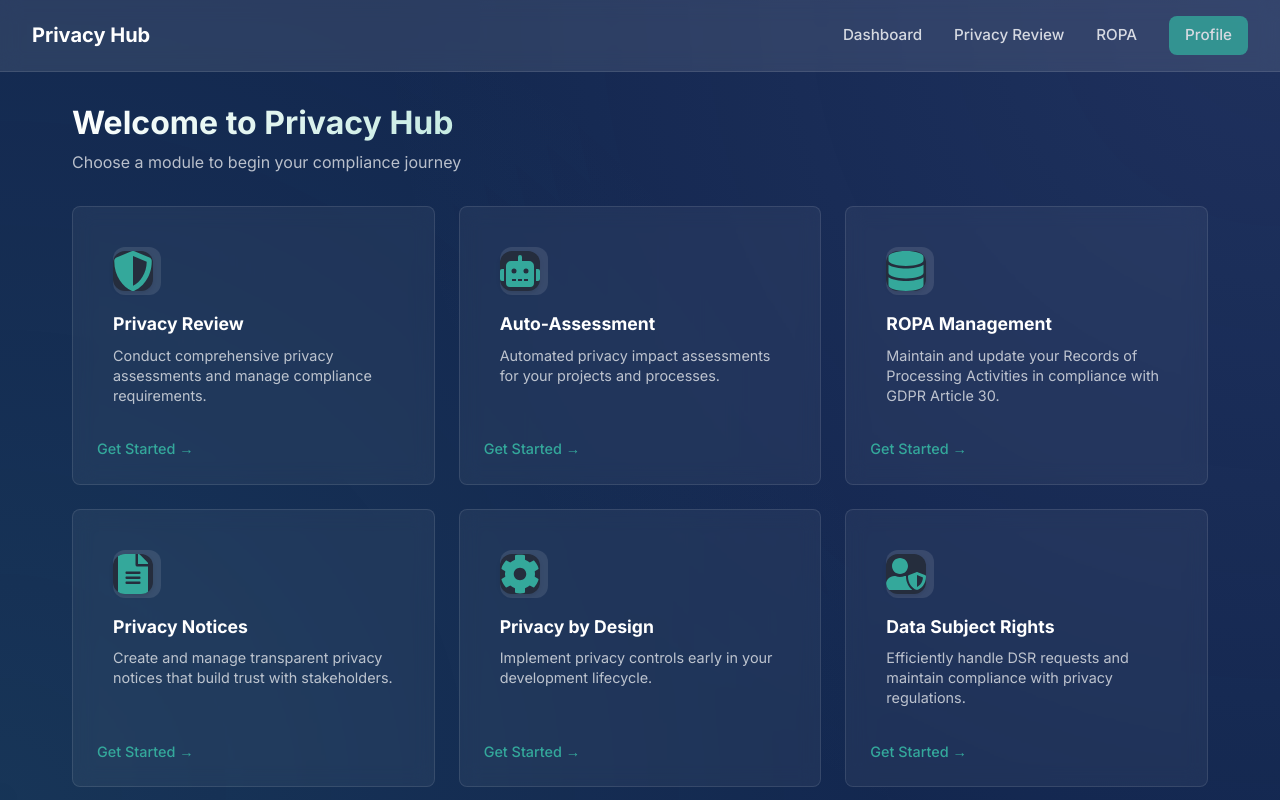
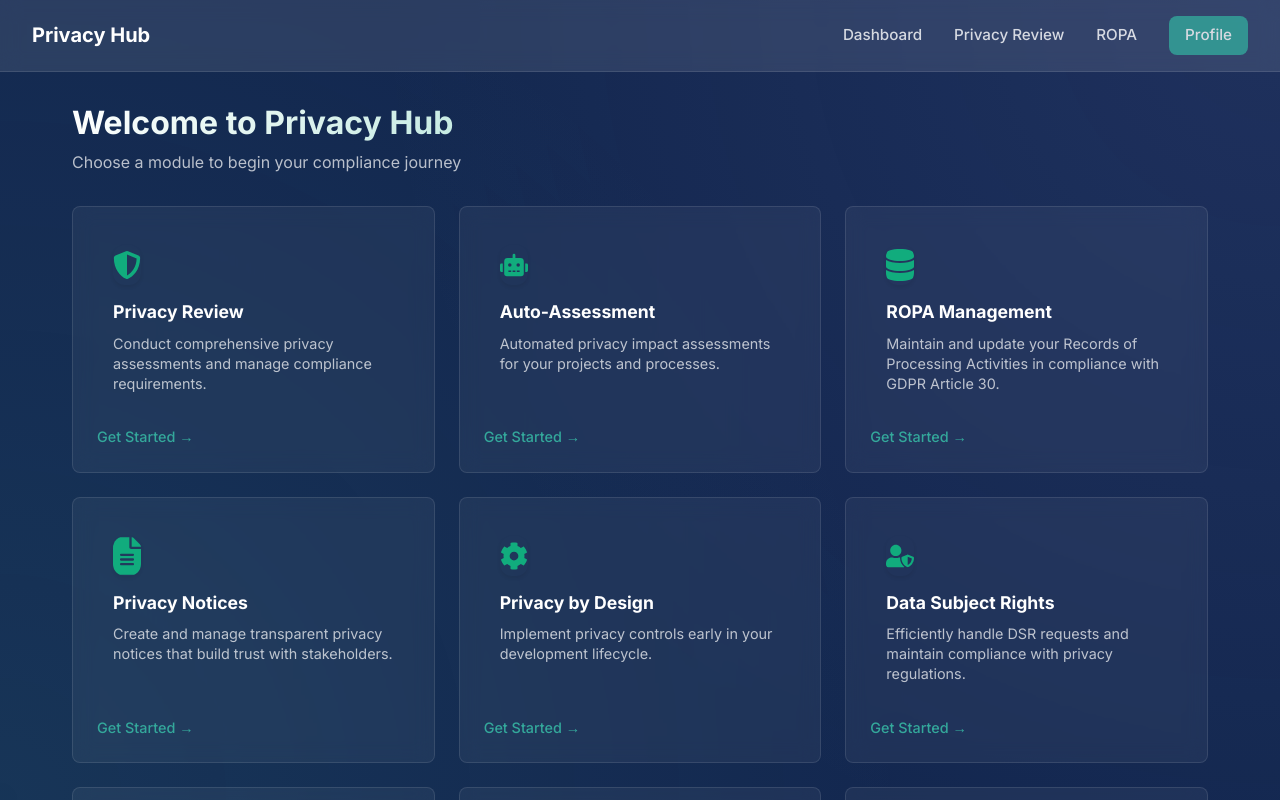
Before and after one commit to aigapriv/privacy-hub-demo, a React (Vite) app: page /components in a window 1280 px wide. Built offline with nearby package versions, Linux system fonts and the light colour scheme.

Commit message:
feat: updated components icons and landing page works correctly

```diff
--- a/src/pages/LandingPage.jsx
+++ b/src/pages/LandingPage.jsx
@@ -2,7 +2,10 @@ import React from 'react';
 import { Link } from 'react-router-dom';
 import '../styles/LandingPage.css';
 
+console.log('LandingPage component is loading');
+
 const LandingPage = () => {
+  console.log('LandingPage is rendering');
   return (
     <div className="page">
       <div className="background-effects">
--- a/src/styles/ComponentsPage.css
+++ b/src/styles/ComponentsPage.css
@@ -126,17 +126,33 @@ body, html {
   display: flex;
   align-items: center;
   justify-content: center;
-  width: 48px;
-  height: 48px;
-  background: rgba(255, 255, 255, 0.1);
+  width: 36px;
+  height: 36px;
   border-radius: 12px;
+  background: transparent;
   margin-bottom: 1rem;
-  transition: all 0.3s ease;
+  transition: all 0.2s ease;
 }
 
 .card-icon {
-  font-size: 24px;
-  color: var(--color-teal-green);
+  width: 10px;
+  height: 10px;
+  color: #10B981;
+  background: transparent !important;
+  transition: all 0.3s ease;
+  opacity: 0.9;
+}
+
+.card-icon svg {
+  background: transparent !important;
+}
+
+.card-icon path {
+  background: transparent !important;
+}
+
+[class*="fa-"] {
+  background: transparent !important;
 }
 
 .component-card:hover {
--- a/src/styles/LandingPage.css
+++ b/src/styles/LandingPage.css
@@ -145,7 +145,32 @@ p {
 .button {
   display: inline-block;
   padding: 1rem 2rem;
+  border-radius: 8px;
+  font-weight: 500;
   text-decoration: none;
+  transition: all 0.3s ease;
+}
+
+.button.primary {
+  background: linear-gradient(135deg, var(--teal-green) 0%, var(--teal-light) 100%);
+  color: var(--white);
+  border: none;
+}
+
+.button.secondary {
+  background: rgba(255, 255, 255, 0.1);
+  color: var(--white);
+  border: 1px solid rgba(255, 255, 255, 0.2);
+}
+
+.button.primary:hover {
+  transform: translateY(-2px);
+  box-shadow: 0 4px 12px rgba(52, 168, 155, 0.3);
+}
+
+.button.secondary:hover {
+  background: rgba(255, 255, 255, 0.15);
+  transform: translateY(-2px);
 }
 
 /* Responsive adjustments */
```
Also changed, not shown: 1 other file (tests, documents, lock files or other folders).
